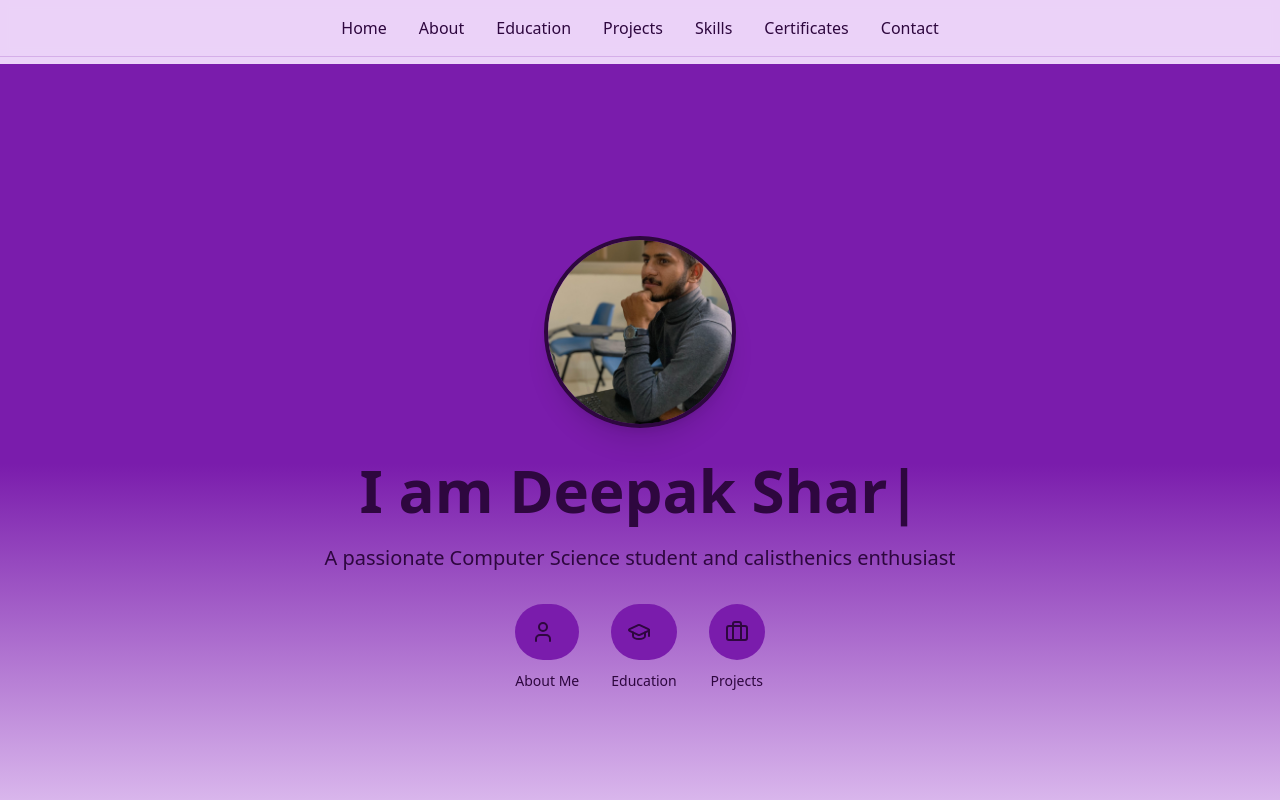
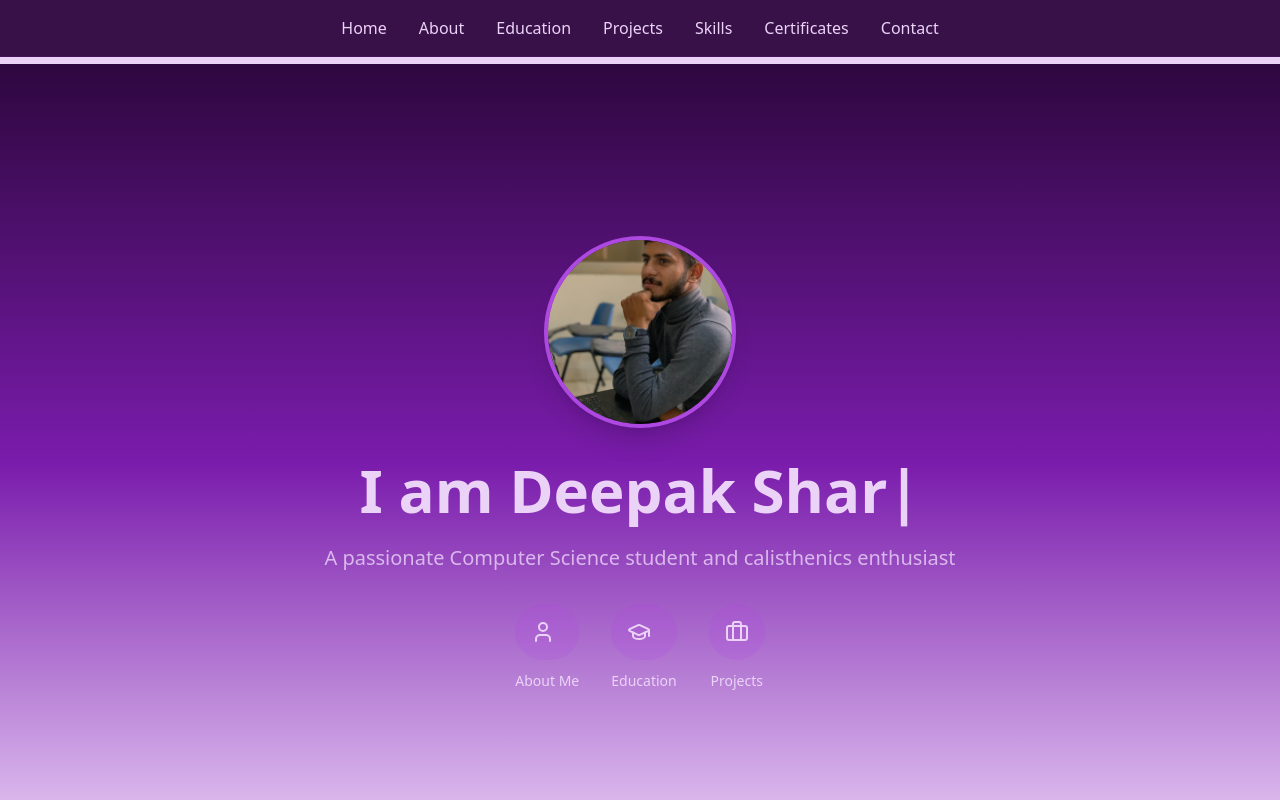
Before and after one commit to DeepakSharma104/deepak-portfolio, a React (Vite) app: page / in a window 1280 px wide. Shown: the top 800 px of the page. Built offline with nearby package versions, Linux system fonts and the light colour scheme.

Commit message:
Modify navbar and homepage colors
Updated the color scheme of the navigation bar and homepage to improve visual appeal.
[skip gpt_engineer]

```diff
--- a/src/components/Hero.tsx
+++ b/src/components/Hero.tsx
@@ -20,7 +20,7 @@ export const Hero = () => {
   }, []);
 
   return (
-    <section className="min-h-screen flex items-center justify-center bg-gradient-to-b from-primary via-primary to-background">
+    <section className="min-h-screen flex items-center justify-center bg-gradient-to-b from-accent via-primary to-background">
       <div className="container mx-auto px-4">
         <motion.div
           initial={{ opacity: 0, y: 20 }}
@@ -33,36 +33,36 @@ export const Hero = () => {
             whileHover={{ scale: 1.05 }}
             transition={{ type: "spring", stiffness: 300 }}
           >
-  <img
-  src="src/me.jpg" // Replace "your-image.jpg" with your actual image filename
-  alt="Aman sharam"
-  className="w-40 h-40 md:w-48 md:h-48 rounded-full mx-auto shadow-xl object-cover border-4 border-accent"
-/>
+            <img
+              src="src/me.jpg"
+              alt="Deepak Sharma"
+              className="w-40 h-40 md:w-48 md:h-48 rounded-full mx-auto shadow-xl object-cover border-4 border-secondary"
+            />
           </motion.div>
-          <h1 className="text-4xl md:text-6xl font-bold mb-6 text-foreground">
+          <h1 className="text-4xl md:text-6xl font-bold mb-6 text-primary-foreground">
             <span ref={el}></span>
           </h1>
-          <p className="text-lg md:text-xl text-muted-foreground max-w-2xl mx-auto px-4 mb-8">
+          <p className="text-lg md:text-xl text-primary-foreground/80 max-w-2xl mx-auto px-4 mb-8">
             A passionate Computer Science student and calisthenics enthusiast
           </p>
           <div className="flex justify-center gap-8 mt-8">
             <motion.div whileHover={{ y: -5 }} className="text-center">
-              <div className="bg-primary p-4 rounded-full mb-2">
-                <User className="w-6 h-6 text-accent" />
+              <div className="bg-secondary/20 p-4 rounded-full mb-2">
+                <User className="w-6 h-6 text-primary-foreground" />
               </div>
-              <span className="text-sm">About Me</span>
+              <span className="text-sm text-primary-foreground">About Me</span>
             </motion.div>
             <motion.div whileHover={{ y: -5 }} className="text-center">
-              <div className="bg-primary p-4 rounded-full mb-2">
-                <GraduationCap className="w-6 h-6 text-accent" />
+              <div className="bg-secondary/20 p-4 rounded-full mb-2">
+                <GraduationCap className="w-6 h-6 text-primary-foreground" />
               </div>
-              <span className="text-sm">Education</span>
+              <span className="text-sm text-primary-foreground">Education</span>
             </motion.div>
             <motion.div whileHover={{ y: -5 }} className="text-center">
-              <div className="bg-primary p-4 rounded-full mb-2">
-                <Briefcase className="w-6 h-6 text-accent" />
+              <div className="bg-secondary/20 p-4 rounded-full mb-2">
+                <Briefcase className="w-6 h-6 text-primary-foreground" />
               </div>
-              <span className="text-sm">Projects</span>
+              <span className="text-sm text-primary-foreground">Projects</span>
             </motion.div>
           </div>
         </motion.div>
--- a/src/pages/Index.tsx
+++ b/src/pages/Index.tsx
@@ -20,13 +20,13 @@ const Index = () => {
 
   return (
     <main className="bg-background text-foreground">
-      <nav className="fixed top-0 left-0 right-0 z-50 bg-background/80 backdrop-blur-sm border-b border-primary/20">
+      <nav className="fixed top-0 left-0 right-0 z-50 bg-accent/95 backdrop-blur-sm border-b border-primary/20">
         <div className="container mx-auto px-4">
           <ul className="flex justify-center space-x-8 py-4">
             <li>
               <button
                 onClick={() => window.scrollTo({ top: 0, behavior: 'smooth' })}
-                className="text-foreground hover:text-primary transition-colors"
+                className="text-primary-foreground hover:text-secondary transition-colors"
               >
                 Home
               </button>
@@ -34,7 +34,7 @@ const Index = () => {
             <li>
               <button
                 onClick={() => scrollToSection(aboutRef)}
-                className="text-foreground hover:text-primary transition-colors"
+                className="text-primary-foreground hover:text-secondary transition-colors"
               >
                 About
               </button>
@@ -42,7 +42,7 @@ const Index = () => {
             <li>
               <button
                 onClick={() => scrollToSection(educationRef)}
-                className="text-foreground hover:text-primary transition-colors"
+                className="text-primary-foreground hover:text-secondary transition-colors"
               >
                 Education
               </button>
@@ -50,7 +50,7 @@ const Index = () => {
             <li>
               <button
                 onClick={() => scrollToSection(projectsRef)}
-                className="text-foreground hover:text-primary transition-colors"
+                className="text-primary-foreground hover:text-secondary transition-colors"
               >
                 Projects
               </button>
@@ -58,7 +58,7 @@ const Index = () => {
             <li>
               <button
                 onClick={() => scrollToSection(skillsRef)}
-                className="text-foreground hover:text-primary transition-colors"
+                className="text-primary-foreground hover:text-secondary transition-colors"
               >
                 Skills
               </button>
@@ -66,7 +66,7 @@ const Index = () => {
             <li>
               <button
                 onClick={() => scrollToSection(certificatesRef)}
-                className="text-foreground hover:text-primary transition-colors"
+                className="text-primary-foreground hover:text-secondary transition-colors"
               >
                 Certificates
               </button>
@@ -74,7 +74,7 @@ const Index = () => {
             <li>
               <button
                 onClick={() => scrollToSection(contactRef)}
-                className="text-foreground hover:text-primary transition-colors"
+                className="text-primary-foreground hover:text-secondary transition-colors"
               >
                 Contact
               </button>
```
